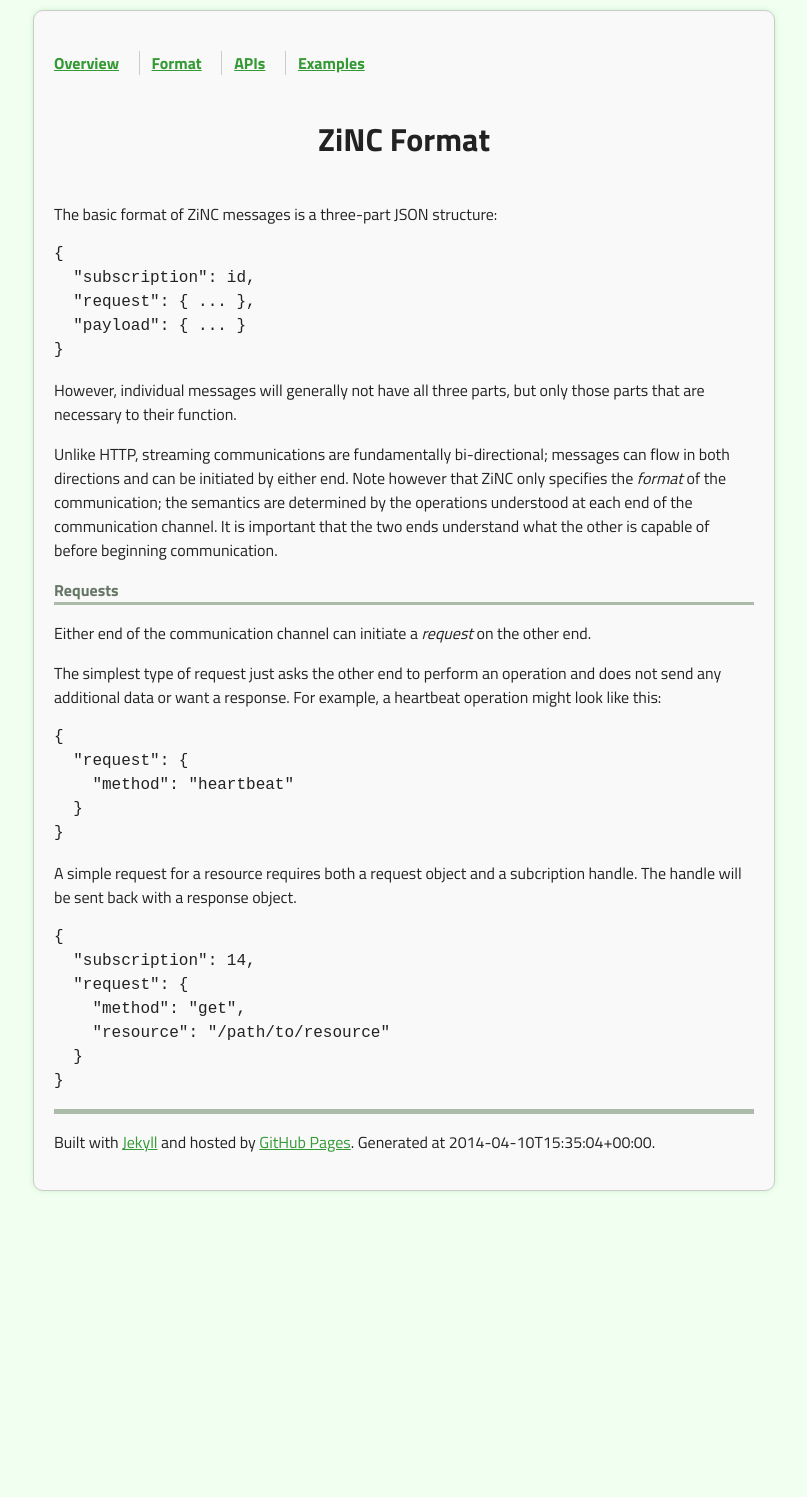
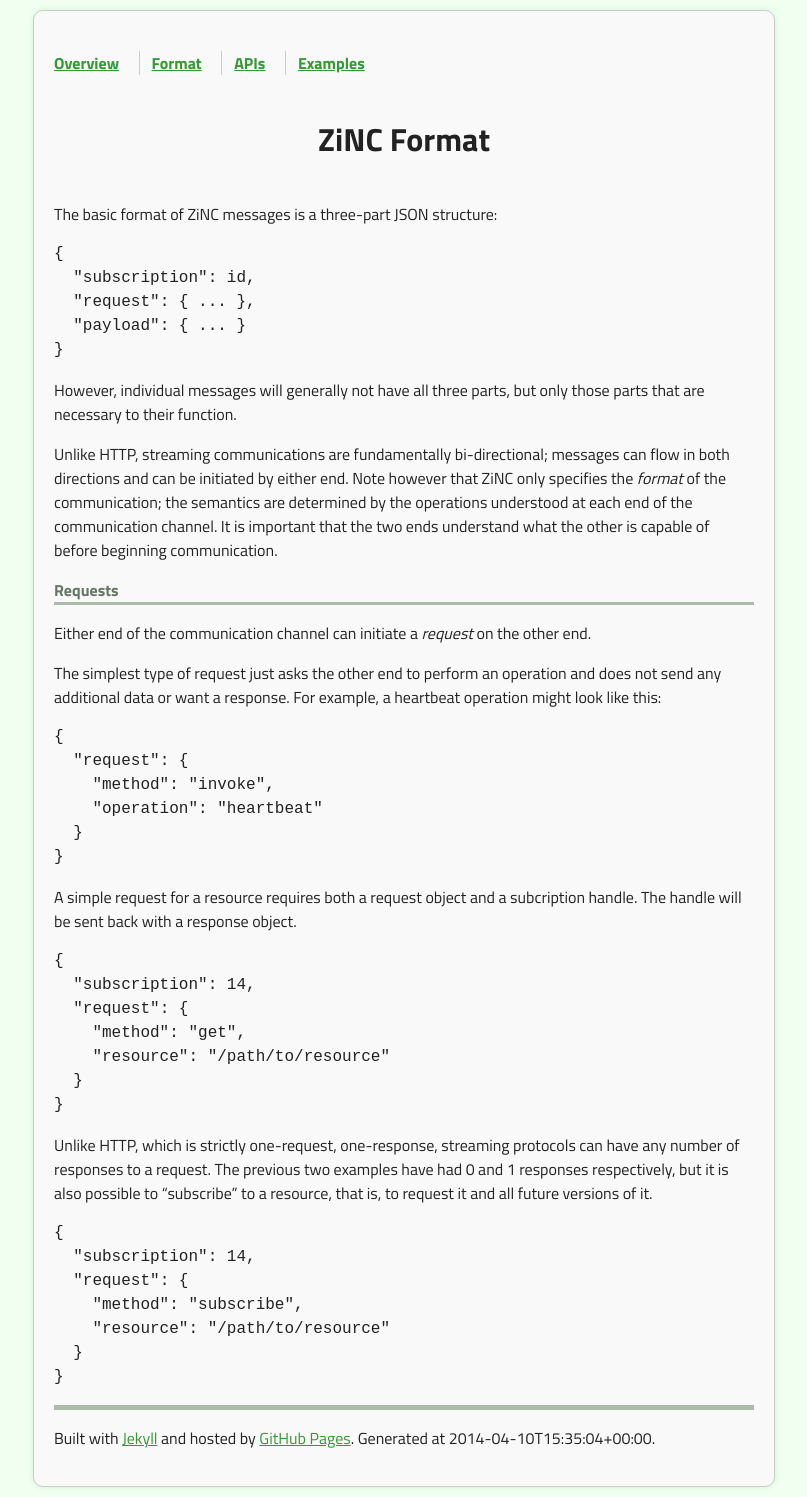
Before and after one commit to Ziniki-Network/zinc, a Jekyll site: the page built from format/index.md, in a window 1280 px wide. Shown: the whole page, without its empty margins (236-1043 px from the left). Built offline with Jekyll 4.4.1, drawn with Linux system fonts in a browser that asks for light colours; before the commit the page ends 1201 px from its top, so only the background shows below that.

Commit message:
Added text

````diff
--- a/format/index.md
+++ b/format/index.md
@@ -34,7 +34,8 @@ For example, a heartbeat operation might look like this:
 ```json
 {
   "request": {
-    "method": "heartbeat"
+    "method": "invoke",
+    "operation": "heartbeat"
   }
 }
 ```
@@ -51,3 +52,19 @@ subcription handle.  The handle will be sent back with a response object.
   }
 }
 ```
+
+Unlike HTTP, which is strictly one-request, one-response, streaming
+protocols can have any number of responses to a request.  The previous
+two examples have had 0 and 1 responses respectively, but it is also
+possible to "subscribe" to a resource, that is, to request it and all
+future versions of it.
+
+```json
+{
+  "subscription": 14,
+  "request": {
+    "method": "subscribe",
+    "resource": "/path/to/resource"
+  }
+}
+```
````
